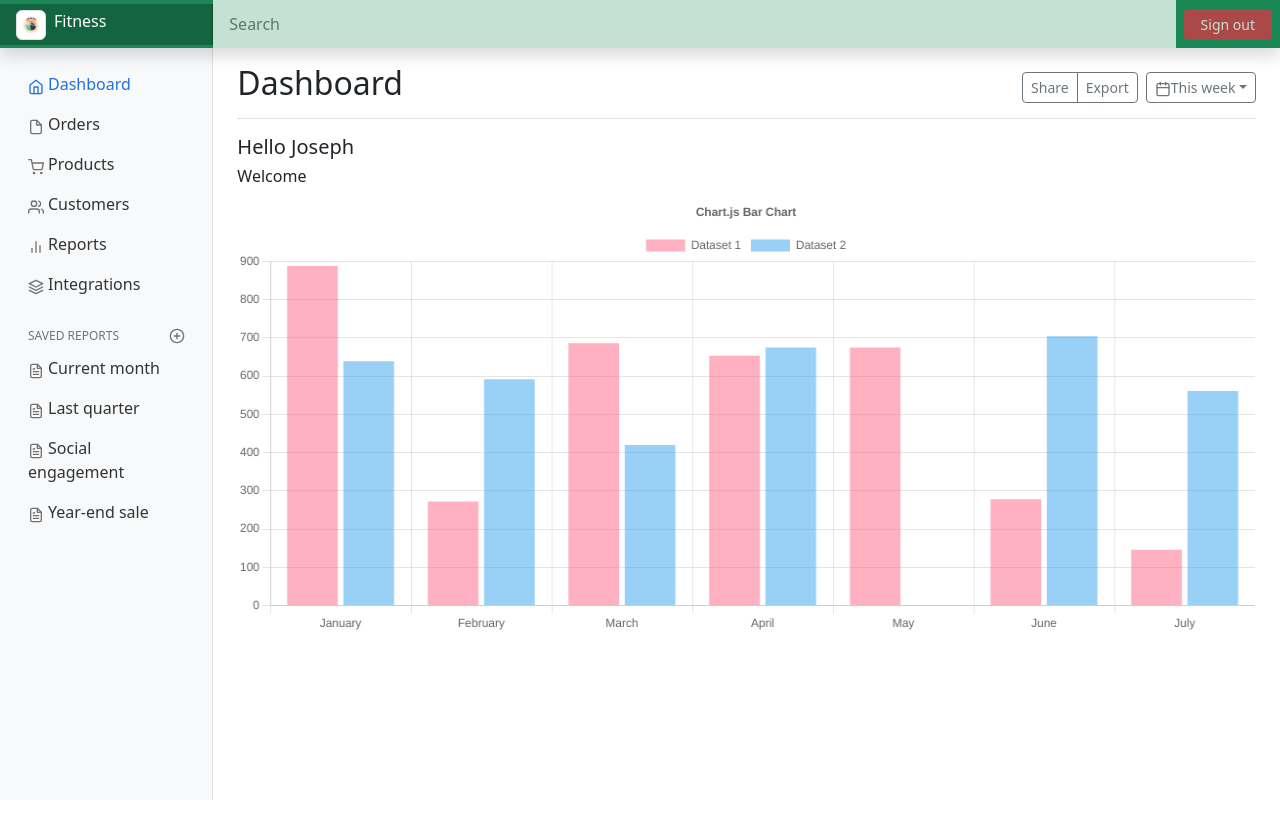
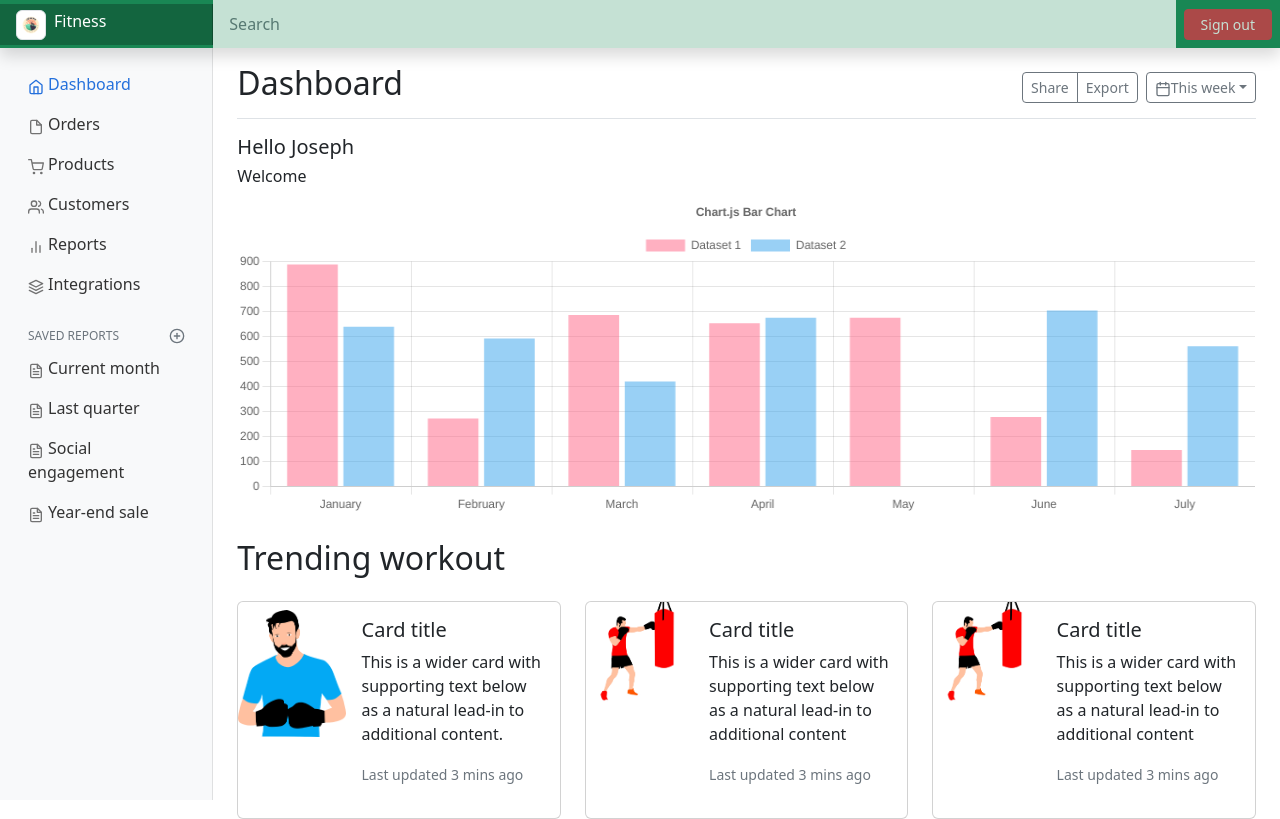
Before and after one commit to josephDev123/Fitness-app, a React (Create React App) app in the folder client/: page /admin/dashboard in a window 1280 px wide. Built offline with nearby package versions, Linux system fonts and the light colour scheme.

Commit message:
modified:   client/src/client_routes.js         modified:   client/src/components/Layouts/Dashboard.jsx and created Trending.jsx

```diff
--- a/client/src/client_routes.js
+++ b/client/src/client_routes.js
@@ -5,6 +5,7 @@ import Register from './components/Register'
 import Error from "./components/Error";
 import WelcomePage from  './components/pages/Welcome'
 import Dashboard from './components/Layouts/Dashboard'
+import Trending from  './components/pages/Trending'
 
 
 export const routes = createBrowserRouter([
@@ -17,7 +18,11 @@ export const routes = createBrowserRouter([
      {
         path:'admin/dashboard',
         element:<Dashboard/>,
-        errorElement:<Error/>
+        errorElement:<Error/>,
+        children:[{
+            index:true,
+            element:<Trending/>
+        }]
     },
 
     {
--- a/client/src/components/Layouts/Dashboard.jsx
+++ b/client/src/components/Layouts/Dashboard.jsx
@@ -4,7 +4,8 @@ import {Chart as ChartJS, CategoryScale,LinearScale,BarElement, Title,Tooltip,Le
 import { Bar } from 'react-chartjs-2';
 import { faker } from '@faker-js/faker';
 import   '../../assets/styles/dashboard_style.css'
-import  '../../assets/styles/dashboard.css'
+import  '../../assets/styles/dashboard.css';
+
 
 ChartJS.register(CategoryScale,LinearScale,BarElement,Title,Tooltip, Legend);
 
@@ -162,10 +163,10 @@ export default function Dashboard() {
               <h6 className=''>Welcome</h6>
             </section>
 
-          <section className='row h-75'>
+            <section className='row' style={{maxHeight:'20rem'}}>
                 <Bar options={options} data={data} width={100} />
             </section>
-            <div className='row'>
+            <div className='row mt-4'>
               <Outlet/>
             </div>
           </main>
--- /dev/null
+++ b/client/src/components/pages/Trending.jsx
@@ -0,0 +1,65 @@
+import React from 'react'
+
+export default function Trending() {
+  return (
+    <section>
+      <h2 className='mb-4'>Trending workout</h2>
+      <section className='row g-4'>
+          <section className='col-md-4'>
+          <div className="card mb-3 h-100" style={{maxWidth:"540px"}}>
+            <div className="row g-0">
+              <div className=" col-lg-4 col-md-12">
+                <img src={process.env.PUBLIC_URL +'/cartoons/box-4530067_1280.png'} className="img-fluid rounded-start mt-2" alt="..."/>
+              </div>
+              <div className="col-lg-8">
+                <div className="card-body">
+                  <h5 className="card-title">Card title</h5>
+                  <p className="card-text">This is a wider card with supporting text below as a natural lead-in to additional content.</p>
+                  <p className="card-text"><small className="text-muted">Last updated 3 mins ago</small></p>
+                </div>
+              </div>
+            </div>
+          </div>
+          </section>
+
+          <section className='col-md-4'>
+          <div className="card mb-3 h-100" style={{maxWidth:"540px"}}>
+            <div className="row g-0">
+              <div className="col-lg-4 col-md-12">
+                <img src={process.env.PUBLIC_URL +'/cartoons/boxing-4574648_.png'} className="img-fluid rounded-start"  alt="..."/>
+              </div>
+              <div className="col-lg-8">
+                <div className="card-body">
+                  <h5 className="card-title">Card title</h5>
+                  <p className="card-text">This is a wider card with supporting text below as a natural lead-in to additional content</p>
+                  <p className="card-text"><small className="text-muted">Last updated 3 mins ago</small></p>
+                </div>
+              </div>
+            </div>
+          </div>
+          </section>
+
+          <section className='col-md-4'>
+          <div className="card mb-3 h-100" style={{maxWidth:"540px"}}>
+            <div className="row g-0">
+              <div className="col-lg-4 col-md-12">
+                <img src={process.env.PUBLIC_URL +'/cartoons/boxing-4574648_.png'} className="img-fluid rounded-start"  alt="..."/>
+              </div>
+              <div className="col-lg-8">
+                <div className="card-body">
+                  <h5 className="card-title">Card title</h5>
+                  <p className="card-text">This is a wider card with supporting text below as a natural lead-in to additional content</p>
+                  <p className="card-text"><small className="text-muted">Last updated 3 mins ago</small></p>
+                </div>
+              </div>
+            </div>
+          </div>
+          </section>
+
+      </section>
+
+
+
+    </section>
+  )
+}
```
